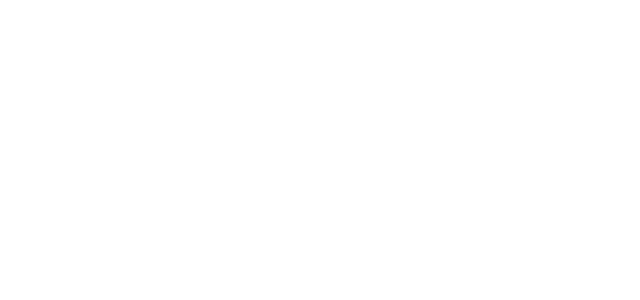
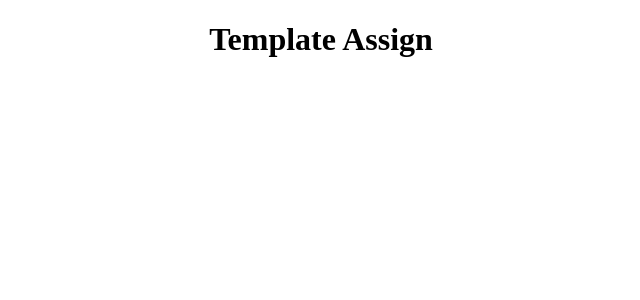
Before and after one commit to patricklinpl/scouting-rockets, a React (Create React App) app: page /assignment in a window 1280 px wide. Shown: the top 300 px of the page, without its empty margins (319-959 px from the left). Built offline with nearby package versions, Linux system fonts and the light colour scheme.

Commit message:
config react router to handle routes

```diff
--- a/package.json
+++ b/package.json
@@ -14,19 +14,22 @@
     "build-react": "rm -rf public/build && react-scripts build && mv build public",
     "clean": "rimraf dist"
   },
+  "proxy": "http://localhost:8080",
   "dependencies": {
+    "@material-ui/core": "^3.3.2",
     "axios": "^0.18.0",
     "babel-cli": "^6.26.0",
     "babel-plugin-transform-object-rest-spread": "^6.26.0",
     "babel-preset-env": "^1.6.0",
     "body-parser": "^1.18.2",
     "express": "^4.16.2",
-    "material-ui": "^0.20.2",
     "morgan": "^1.9.0",
     "multer": "^1.3.0",
     "prop-types": "^15.6.2",
+    "query-string": "^6.2.0",
     "react": "^16.0.0",
     "react-dom": "^16.0.0",
+    "react-router-dom": "^4.3.1",
     "react-scripts": "^2.1.1",
     "rimraf": "^2.6.2"
   },
--- a/public/index.html
+++ b/public/index.html
@@ -4,6 +4,8 @@
     <meta charset="utf-8">
     <meta name="viewport" content="width=device-width, initial-scale=1, shrink-to-fit=no">
     <meta name="theme-color" content="#000000">
+    <link rel="stylesheet" href="https://fonts.googleapis.com/css?family=Roboto:300,400,500">
+    <link rel="stylesheet" href="https://fonts.googleapis.com/icon?family=Material+Icons">
     <link rel="manifest" href="%PUBLIC_URL%/manifest.json">
     <link rel="shortcut icon" href="%PUBLIC_URL%/favicon.ico">
     <title>Houston Rockets</title>
--- a/src/App.js
+++ b/src/App.js
@@ -1,16 +1,21 @@
 import React, { Component } from 'react'
-import MuiThemeProvider from 'material-ui/styles/MuiThemeProvider'
-import Controller from './containers/Controller'
+import { BrowserRouter, Route, Switch } from 'react-router-dom'
+import Games from './components/Games'
+import Assign from './components/Assign'
 import './App.css'
 
 export default class App extends Component {
   render () {
     return (
-      <div className='App'>
-        <MuiThemeProvider>
-          <Controller />
-        </MuiThemeProvider>
-      </div>
+      <BrowserRouter>
+        <div className='App'>
+          <Switch>
+            <Route exact path='/' component={Games} />
+            <Route path='/assignment' component={Assign} />
+            <Route render={() => <p>404: Page Not Found</p>} />
+          </Switch>
+        </div>
+      </BrowserRouter>
     )
   }
 }
--- /dev/null
+++ b/src/components/Assign.js
@@ -0,0 +1,9 @@
+import React from 'react'
+
+const Assign = () => (
+  <div>
+    <h1>Template Assign</h1>
+  </div>
+)
+
+export default Assign
--- /dev/null
+++ b/src/components/Games.js
@@ -0,0 +1,9 @@
+import React from 'react'
+
+const Games = () => (
+  <div>
+    <h1>Template Games</h1>
+  </div>
+)
+
+export default Games
--- a/src/containers/Controller.js
+++ /dev/null
@@ -1,19 +0,0 @@
-import React, { Component } from 'react'
-
-export default class Controller extends Component {
-  constructor (props) {
-    super(props)
-    this.state = {
-
-    }
-  }
-
-  render () {
-    return (
-      <div className='app-container'>
-        <h1 style={{ textAlign: 'center' }} />
-        <br />
-      </div>
-    )
-  }
-}
```
Also changed, not shown: 2 other files (tests, documents, lock files or other folders).
